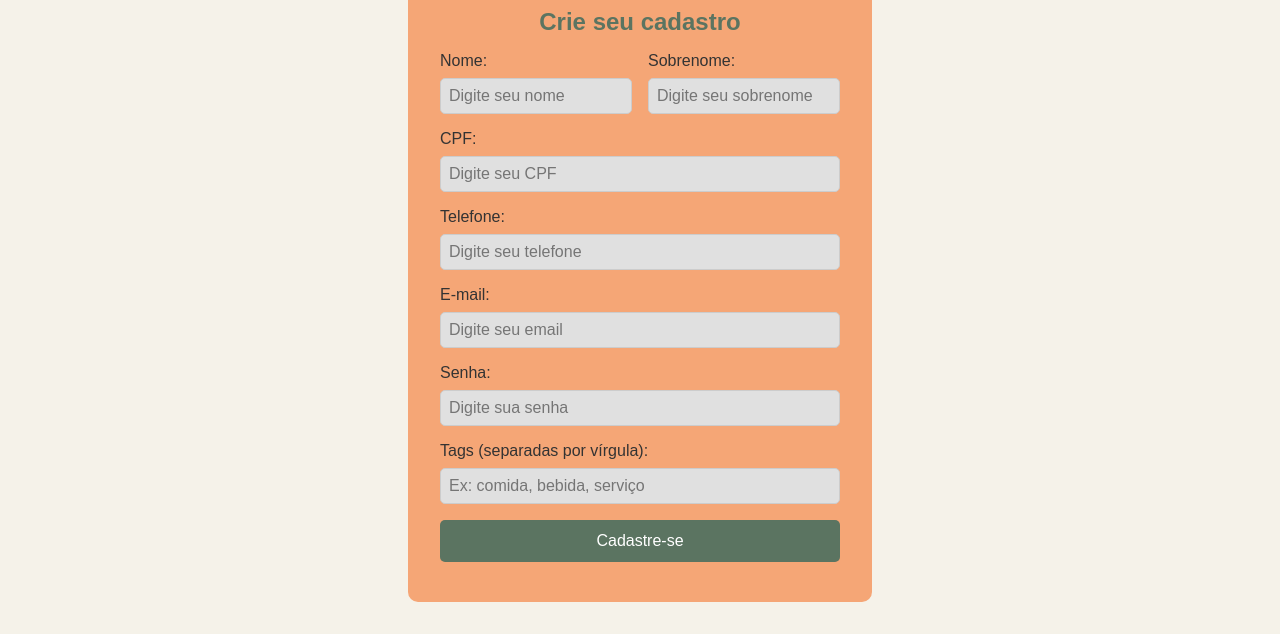
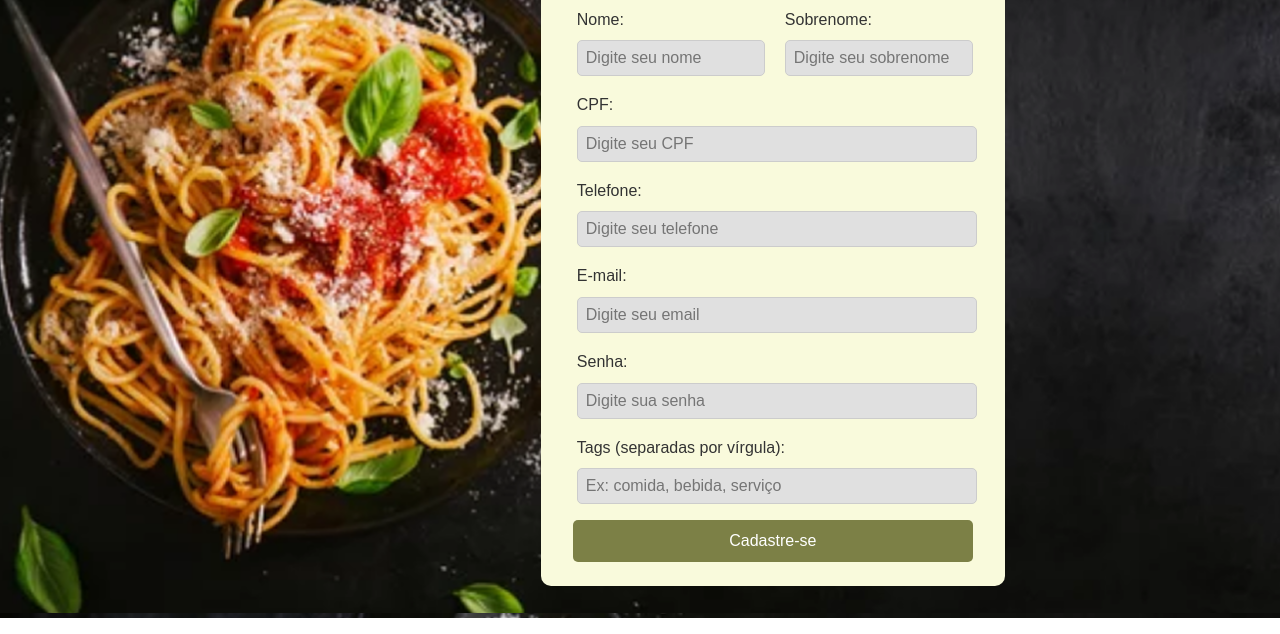
Before and after one commit to MatheusHBSilva/Projeto-DS, a website: page client/Cliente/register_client.html in a window 1280 px wide. Shown: the part 187-821 px from the top of the page. Drawn offline with Linux system fonts and the light colour scheme.

Commit message:
<refactor> Nova tela de cadastro

```diff
--- /dev/null
+++ b/client/CSS/register_client.css
@@ -0,0 +1,118 @@
+body, html {
+    margin: 0;
+    padding: 0;
+    height: 100%;
+    font-family: Arial, sans-serif;
+    line-height: 1.6;
+    background-image: url('/images/fundo_login.png');
+    background-size: cover;
+    background-repeat:repeat;
+    background-position: center center;
+    background-attachment: scroll;
+}
+
+.container{
+    position: relative;
+    display: flex;
+    flex-direction: column;
+    justify-content: center;
+    align-items: flex-end;
+    text-align: left;
+    color: #7c8046;;
+    box-sizing: border-box;
+    min-height: 100vh;
+}
+
+.register-container {
+  background-color: #f9fadc;
+  padding:2rem;
+  padding-bottom: 1rem;
+  padding-top: 2rem;
+  border-radius: 10px;
+  text-align: center;
+  width: 100%;
+  max-width: 400px;
+  margin-right: 20%;
+
+}
+.register-container h1 {
+  font-size: 1em;
+}
+
+.logo {
+  margin-bottom: -8%;
+}
+.form-group {
+  margin-bottom: 1rem;
+  text-align: left;
+  margin-left: 1%;
+}
+
+.form-group label {
+  display: block;
+  color: #333;
+}
+
+.form-group input {
+  width: 100%;
+  padding: 0.5rem;
+  border: 1px solid #ccc;
+  border-radius: 5px;
+  background-color: #e0e0e0;
+}
+
+button {
+  width: 100%;
+  padding: 0.75rem;
+  background-color: #7c8046;
+  border: none;
+  border-radius: 5px;
+  color: white;
+  font-size: 1rem;
+  cursor: pointer;
+}
+
+button:hover {
+  background-color: #4a5f50;
+}
+
+.back-link {
+  display: inline-block;
+  padding: 0.5rem 1rem;
+  background-color: #5b7461;
+  color: white;
+  text-decoration: none;
+  border-radius: 5px;
+  margin-bottom: 1rem;
+}
+
+.back-link:hover {
+  background-color: #4a5f50;
+}
+
+.dual-input {
+  display: flex;
+  gap: 1rem;
+}
+
+.dual-input .form-group {
+  flex: 1;
+}
+
+@media (max-width: 768px) {
+    .container {
+        align-items: center;
+        min-height: auto;
+        justify-content: flex-start;
+        padding-top: 20px;
+        padding-bottom: 20px;
+    }
+    .register-container {
+        margin-left: 0;
+        margin-right: 0;
+        max-width: 90%;
+        padding: 1.5rem;
+        padding-bottom: 3rem;
+        padding-top: 2.5rem;
+    }
+  }
--- a/client/Cliente/register_client.html
+++ b/client/Cliente/register_client.html
@@ -6,15 +6,14 @@
   <title>Cadastro - AvalIA</title>
   <link rel="icon" type="image/x-icon" href="/images/Logo AvalIA.png">
   <link rel="stylesheet" href="/CSS/styles.css">
-  <link rel="stylesheet" href="/CSS/register.css">
+  <link rel="stylesheet" href="/CSS/register_client.css">
   <script src="/Cliente/register_client.js"></script>
 </head>
 <body>
   <div class="container">
-    <a href="/Cliente/login_client.html" class="back-link"><-</a>
-    <div class="logo">Aval<span>IA</span></div>
     <div class="register-container">
-      <h2>Crie seu cadastro</h2>
+      <img class="logo" src="/images/logo.png" alt="logo"/>
+      <h1>Crie seu cadastro</h1>
       <div class="dual-input">
         <div class="form-group">
           <label for="nome">Nome:</label>
```
